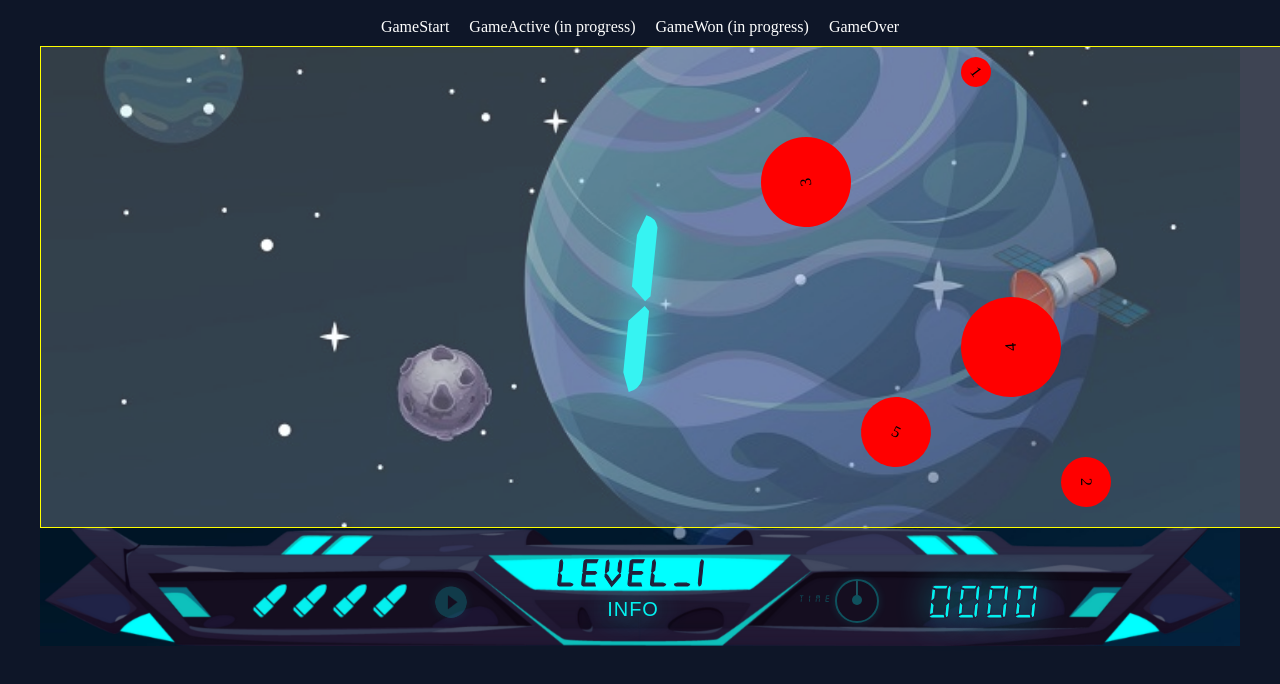
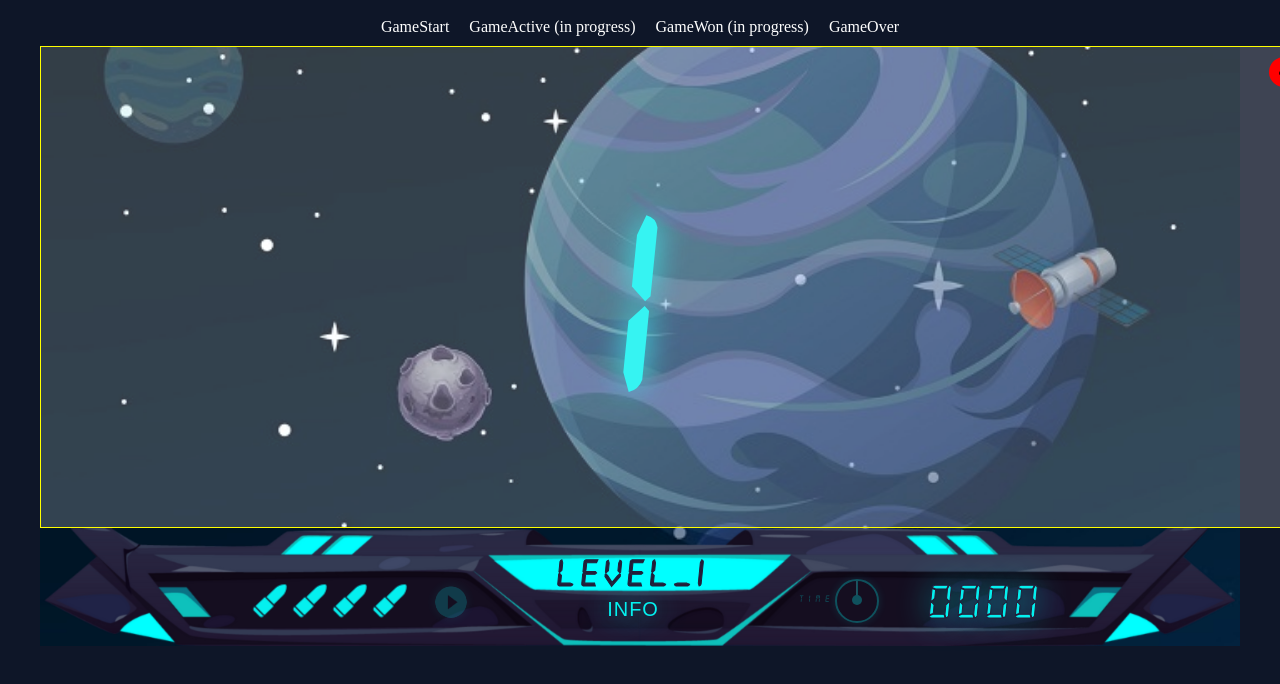
Before and after one commit to meljaszuk/SpaceTraveler-Game-in-React, a React (Create React App) app: page / in a window 1280 px wide. Both pictures are taken after a click on the element "GameActive (in progress)". Shown: the top 684 px of the page. Built offline with nearby package versions, Linux system fonts and the light colour scheme; a web font is replaced by a local one.

Commit message:
add movement logic for meteors

```diff
--- a/src/components/PlayGame/PlayGame.tsx
+++ b/src/components/PlayGame/PlayGame.tsx
@@ -1,4 +1,4 @@
-import React, { useContext, useEffect } from 'react';
+import React, { useContext, useEffect, useState } from 'react';
 import styles from './PlayGame.module.scss';
 import { AppContext } from '../../context';
 
@@ -9,13 +9,38 @@ export const PlayGame: React.FC = () => {
       throw new Error('AppContext must be used within a ContextProvider');
     }
 
-    const { meteors } = context;
+    const { meteors, TIME_PER_LEVEL, isPaused} = context;
+    const [newXs,setNewXs] = useState<Record<string, number>>({})
+    const [counter, setCounter] = useState<number>(0);
+
+    useEffect (() => {
+      if (counter < TIME_PER_LEVEL * 100 && !isPaused) {
+        const newCounter = counter + 1
+        setTimeout(() => setCounter(newCounter), 10)
+      }
+    }, [counter, isPaused])
+
 
     useEffect(() => {
-        for(let meteor in meteors) {
+        let newXs: {[key: string]: number} = {};
+        for(let i = 0; i < meteors.length; i++) {
+          newXs[meteors[i].id] = meteors[i].x
+        }
+      setNewXs(newXs)
+    },[meteors])
 
+  useEffect(() => {
+    setNewXs((prevNewXs) => {
+      const updatedXs = { ...prevNewXs };
+      for (let key in updatedXs) {
+        if(updatedXs[key] > -150) {
+          updatedXs[key] = updatedXs[key] - 1;
         }
-    },[])
+      }
+      return updatedXs;
+    });
+  }, [counter]);
+
 
     return (
 
@@ -27,7 +52,7 @@ export const PlayGame: React.FC = () => {
           className={styles.meteor}
           style={{
             top: `${item.y}px`,
-            left: `${item.x}px`,
+            left: `${newXs[item.id]}px`,
             width: `${item.size}px`,
             height: `${item.size}px`,
             transform: `rotate(${item.rotation}deg)`,
--- a/src/context/Context.tsx
+++ b/src/context/Context.tsx
@@ -1,6 +1,6 @@
 import React, { useState, createContext, ReactNode } from 'react';
 import { GameState, Meteor } from '../types/types';
-import { meteors, randomRotation, randomBcg } from '../gameConfig'
+import { meteors, randomRotation, randomBcg, TIME_PER_LEVEL } from '../gameConfig'
 
 type ContextTypes = {
   gameStatus: GameState;
@@ -22,6 +22,7 @@ type ContextTypes = {
   setCurrentScore: (score: number) => void;
   level: 0 | 1 | 2,
   setLevel: (level: 0 | 1 | 2) => void;
+  TIME_PER_LEVEL: number;
 };
 
 type ContextPoviderProps = {
@@ -65,6 +66,7 @@ export const ContextProvider: React.FC<ContextPoviderProps> = ({
         setCurrentScore,
         level,
         setLevel,
+        TIME_PER_LEVEL
       }}
     >
       {children}
--- a/src/gameConfig/gameConfig.tsx
+++ b/src/gameConfig/gameConfig.tsx
@@ -3,47 +3,49 @@ import { Meteor} from '../types/types'
 export const randomRotation = (): number => Math.floor(Math.random() * 360) + 1;
 export const randomBcg = (): number => Math.floor(Math.random() * 5) + 1;
 
+export const TIME_PER_LEVEL = 60;
+
 export const meteors: Meteor[] = [
   {
-    id: 1,
+    id: 0,
     size: 30,
-    x: 920,
+    x: 1230,
     y: 10,
     bcg: randomBcg(),
     timeOut: 0,
     rotation: randomRotation(),
   },
   {
-    id: 2,
+    id: 1,
     size: 50,
-    x: 1020,
+    x: 1250,
     y: 410,
     bcg: randomBcg(),
     timeOut: 1000,
     rotation: randomRotation(),
   },
   {
-    id: 3,
+    id: 2,
     size: 90,
-    x: 720,
+    x: 1290,
     y: 90,
     bcg: randomBcg(),
     timeOut: 2000,
     rotation: randomRotation(),
   },
   {
-    id: 4,
+    id: 3,
     size: 100,
-    x: 920,
+    x: 1300,
     y: 250,
     bcg: randomBcg(),
     timeOut: 2000,
     rotation: randomRotation(),
   },
   {
-    id: 5,
+    id: 4,
     size: 70,
-    x: 820,
+    x: 1270,
     y: 350,
     bcg: randomBcg(),
     timeOut: 2000,
```
